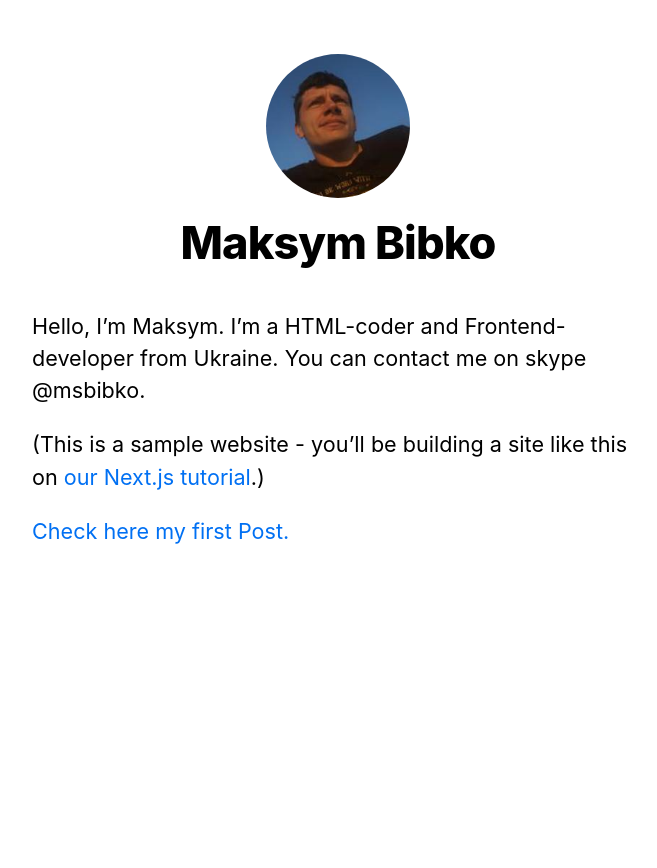
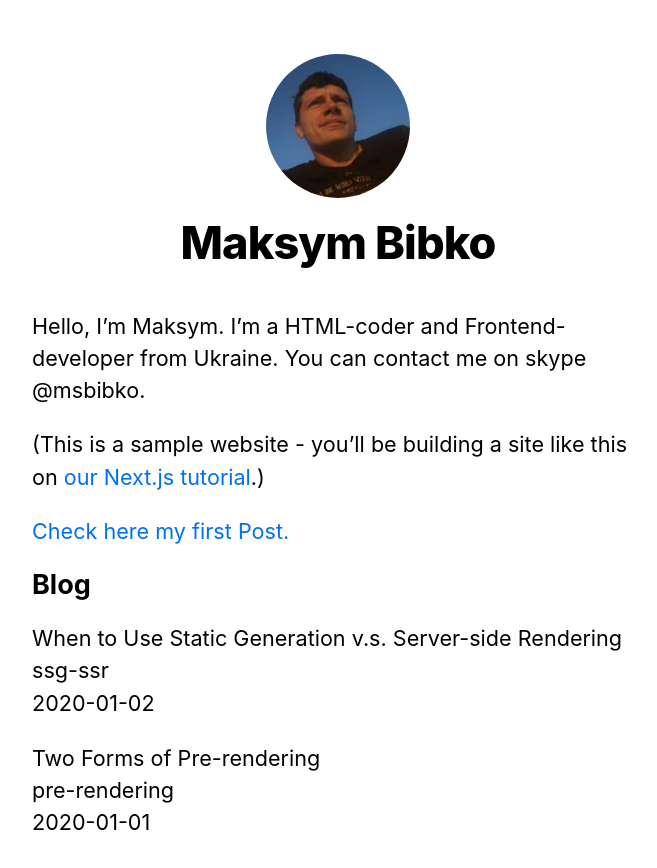
Before and after one commit to mbibko/nextjs-simple-blog, a Next.js app: page / in a window 1280 px wide. Shown: the top 868 px of the page, without its empty margins (302-959 px from the left). Before the commit the page ends 800 px from the top, so only its background shows below. Built offline with nearby package versions, Linux system fonts and the light colour scheme.

Commit message:
added: new posts and show title and date of each post on home page

```diff
--- /dev/null
+++ b/lib/posts.js
@@ -0,0 +1,37 @@
+import fs from 'fs';
+import path from 'path';
+import matter from 'gray-matter';
+
+const postsDirectory = path.join(process.cwd(), 'posts');
+
+export function getSortedPostsData() {
+  // Get file names under /posts
+  const fileNames = fs.readdirSync(postsDirectory);
+  const allPostsData = fileNames.map((fileName) => {
+    // Remove ".md" from file name to get id
+    const id = fileName.replace(/\.md$/, '');
+
+    // Read markdown file as string
+    const fullPath = path.join(postsDirectory, fileName);
+    const fileContents = fs.readFileSync(fullPath, 'utf8');
+
+    // Use gray-matter to parse the post metadata section
+    const matterResult = matter(fileContents);
+
+    // Combine the data with the id
+    return {
+      id,
+      ...matterResult.data,
+    };
+  });
+  // Sort posts by date
+  return allPostsData.sort(({ date: a }, { date: b }) => {
+    if (a < b) {
+      return 1;
+    } else if (a > b) {
+      return -1;
+    } else {
+      return 0;
+    }
+  });
+}
--- a/package.json
+++ b/package.json
@@ -6,6 +6,7 @@
     "start": "next start"
   },
   "dependencies": {
+    "gray-matter": "^4.0.3",
     "next": "^12.3.1",
     "react": "^18.2.0",
     "react-dom": "^18.2.0"
--- a/pages/index.js
+++ b/pages/index.js
@@ -3,7 +3,18 @@
 import utilStyles from '../styles/utils.module.css';
 import Link from "next/link";
 
-export default function Home() {
+import { getSortedPostsData } from '../lib/posts';
+
+export async function getStaticProps() {
+  const allPostsData = getSortedPostsData();
+  return {
+    props: {
+      allPostsData,
+    },
+  };
+}
+
+export default function Home({allPostsData}) {
   return (
     <Layout home>
       <Head>
@@ -21,6 +32,20 @@
           </Link>
         </>
       </section>
+      <section className={`${utilStyles.headingMd} ${utilStyles.padding1px}`}>
+        <h2 className={utilStyles.headingLg}>Blog</h2>
+        <ul className={utilStyles.list}>
+          {allPostsData.map(({ id, date, title }) => (
+            <li className={utilStyles.listItem} key={id}>
+              {title}
+              <br />
+              {id}
+              <br />
+              {date}
+            </li>
+          ))}
+        </ul>
+      </section>
     </Layout>
   );
 }
--- /dev/null
+++ b/posts/pre-rendering.md
@@ -0,0 +1,11 @@
+---
+title: 'Two Forms of Pre-rendering'
+date: '2020-01-01'
+---
+
+Next.js has two forms of pre-rendering: **Static Generation** and **Server-side Rendering**. The difference is in **when** it generates the HTML for a page.
+
+- **Static Generation** is the pre-rendering method that generates the HTML at **build time**. The pre-rendered HTML is then _reused_ on each request.
+- **Server-side Rendering** is the pre-rendering method that generates the HTML on **each request**.
+
+Importantly, Next.js let's you **choose** which pre-rendering form to use for each page. You can create a "hybrid" Next.js app by using Static Generation for most pages and using Server-side Rendering for others.
--- /dev/null
+++ b/posts/ssg-ssr.md
@@ -0,0 +1,19 @@
+---
+title: 'When to Use Static Generation v.s. Server-side Rendering'
+date: '2020-01-02'
+---
+
+We recommend using **Static Generation** (with and without data) whenever possible because your page can be built once and served by CDN, which makes it much faster than having a server render the page on every request.
+
+You can use Static Generation for many types of pages, including:
+
+- Marketing pages
+- Blog posts
+- E-commerce product listings
+- Help and documentation
+
+You should ask yourself: "Can I pre-render this page **ahead** of a user's request?" If the answer is yes, then you should choose Static Generation.
+
+On the other hand, Static Generation is **not** a good idea if you cannot pre-render a page ahead of a user's request. Maybe your page shows frequently updated data, and the page content changes on every request.
+
+In that case, you can use **Server-Side Rendering**. It will be slower, but the pre-rendered page will always be up-to-date. Or you can skip pre-rendering and use client-side JavaScript to populate data.
```
Also changed, not shown: 1 other file (tests, documents, lock files or other folders).
